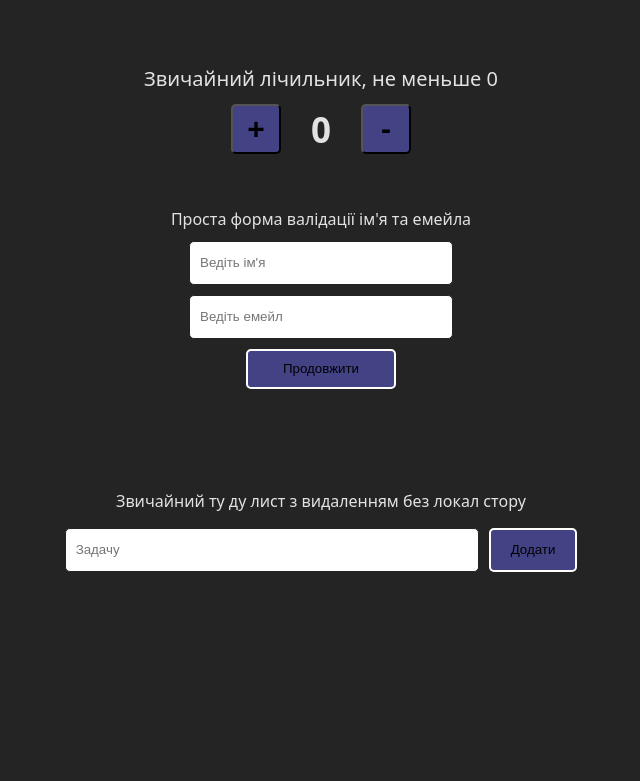
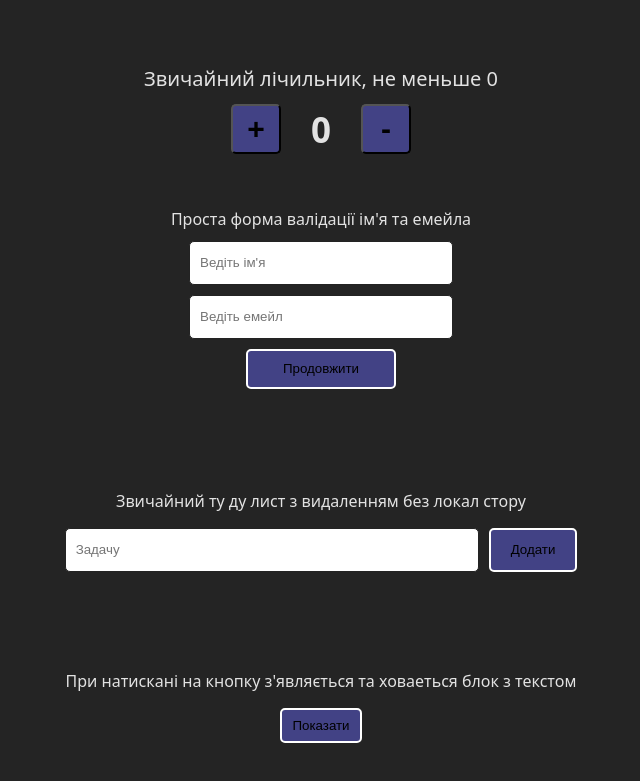
Before and after one commit to YouKnowWhoIs/Practice-CSS-React-1, a React (Vite) app: page / in a window 1280 px wide. Shown: the part 608-1389 px from the top of the page, without its empty margins (319-959 px from the left). Built offline with nearby package versions, Linux system fonts and the light colour scheme.

Commit message:
add hiden text block

```diff
--- a/src/App.jsx
+++ b/src/App.jsx
@@ -3,6 +3,7 @@ import UserList from "./component/userList/UserList.jsx";
 import Counter from "./component/counter/Counter.jsx";
 import MyForm from "./component/myForm/MyForm.jsx";
 import ToDo from "./component/toDo/ToDo.jsx";
+import DetailsToggle from "./component/detailsToggle/DetailsToggle.jsx";
 
 function App() {
   return (
@@ -12,6 +13,7 @@ function App() {
       <Counter />
       <MyForm />
       <ToDo />
+      <DetailsToggle />
     </>
   );
 }
--- /dev/null
+++ b/src/component/detailsToggle/DetailsToggle.jsx
@@ -0,0 +1,23 @@
+import "../../style/detailsToggle/detailsToddle.css";
+import { useState } from "react";
+import HiddenText from "./HiddenText.jsx";
+
+function DetailsToggle() {
+  const [isHidden, setIsHidden] = useState(false);
+
+  const handleOpenDetailText = () => {
+    isHidden ? setIsHidden(false) : setIsHidden(true);
+  };
+
+  return (
+    <div className="conteinerDetails">
+      <p>При натискані на кнопку з'являється та ховаеться блок з текстом</p>
+      <button type="button" onClick={handleOpenDetailText}>
+        {isHidden ? "Приховати" : "Показати"}
+      </button>
+      {isHidden && <HiddenText />}
+    </div>
+  );
+}
+
+export default DetailsToggle;
--- /dev/null
+++ b/src/component/detailsToggle/HiddenText.jsx
@@ -0,0 +1,16 @@
+import "../../style/detailsToggle/hiddenText.css";
+
+function HiddenText() {
+  return (
+    <div className="conteinerHiddenText">
+      <p>
+        Сонце вже починало ховатися за обрієм, залишаючи по собі лише тепле
+        світло. Усе навколо затихло, і тільки легкий вітерець грався з листям
+        дерев. Це був ідеальний момент, щоб зупинитись і просто насолодитися
+        тишею.
+      </p>
+    </div>
+  );
+}
+
+export default HiddenText;
--- /dev/null
+++ b/src/style/detailsToggle/detailsToddle.css
@@ -0,0 +1,14 @@
+.conteinerDetails {
+  display: flex;
+  flex-direction: column;
+  gap: 15px;
+  align-items: center;
+  margin-bottom: 50px;
+}
+
+.conteinerDetails button {
+  padding: 8px 10px;
+  background-color: rgb(66, 66, 133);
+  border: 2px solid #fff;
+  border-radius: 5px;
+}
--- /dev/null
+++ b/src/style/detailsToggle/hiddenText.css
@@ -0,0 +1,7 @@
+.conteinerHiddenText {
+  width: 400px;
+  border: 2px solid rgb(66, 66, 133);
+  border-radius: 5px;
+  background-color: inherit;
+  padding: 15px;
+}
--- a/src/style/index.css
+++ b/src/style/index.css
@@ -24,21 +24,6 @@ p {
   padding: 0;
 }
 
-/* button {
-  border-radius: 8px;
-  border: 1px solid transparent;
-  padding: 0.6em 1.2em;
-  font-size: 1em;
-  font-weight: 500;
-  font-family: inherit;
-  background-color: #1a1a1a;
+button {
   cursor: pointer;
-  transition: border-color 0.25s;
 }
-button:hover {
-  border-color: #646cff;
-}
-button:focus,
-button:focus-visible {
-  outline: 4px auto -webkit-focus-ring-color;
-} */
--- a/src/style/toDo/toDo.css
+++ b/src/style/toDo/toDo.css
@@ -3,7 +3,7 @@
   flex-direction: column;
   align-items: center;
   gap: 15px;
-  margin-bottom: 150px;
+  margin-bottom: 50px;
 }
 
 .queryConteiner {
```
